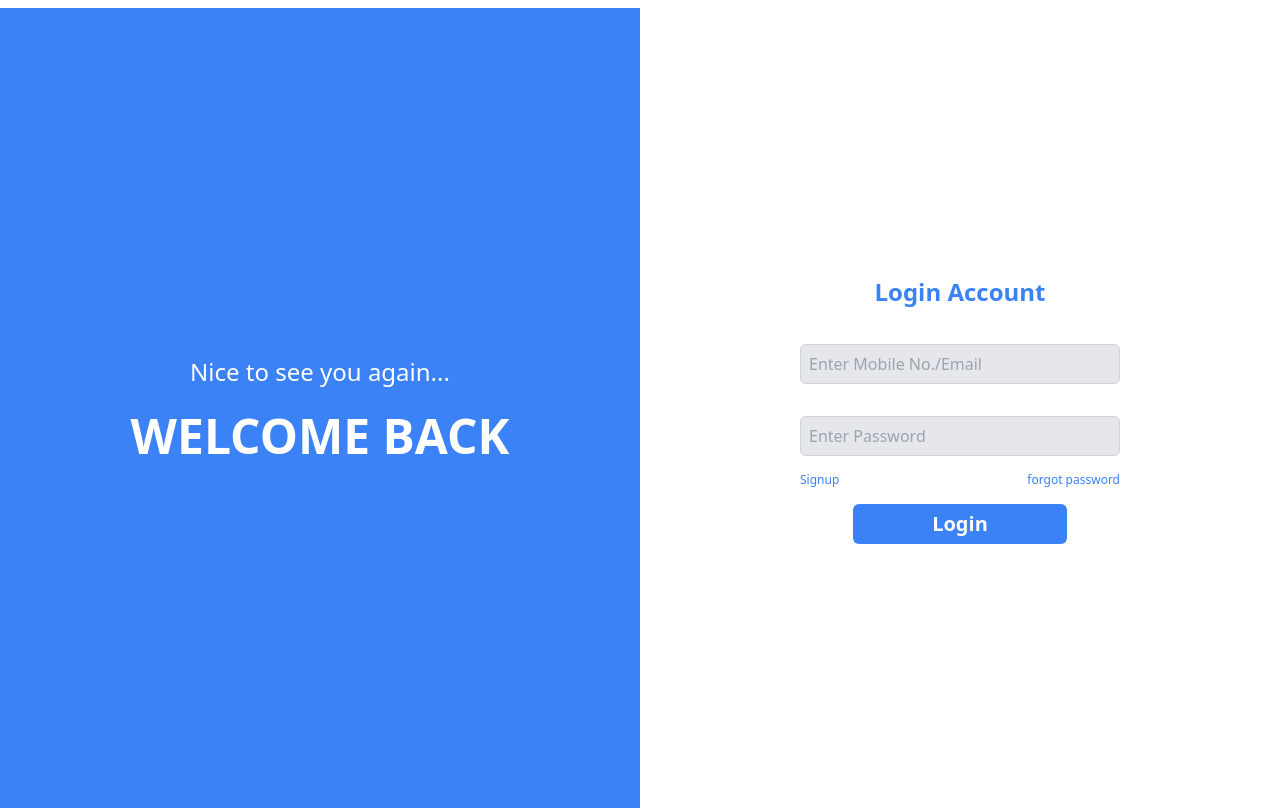
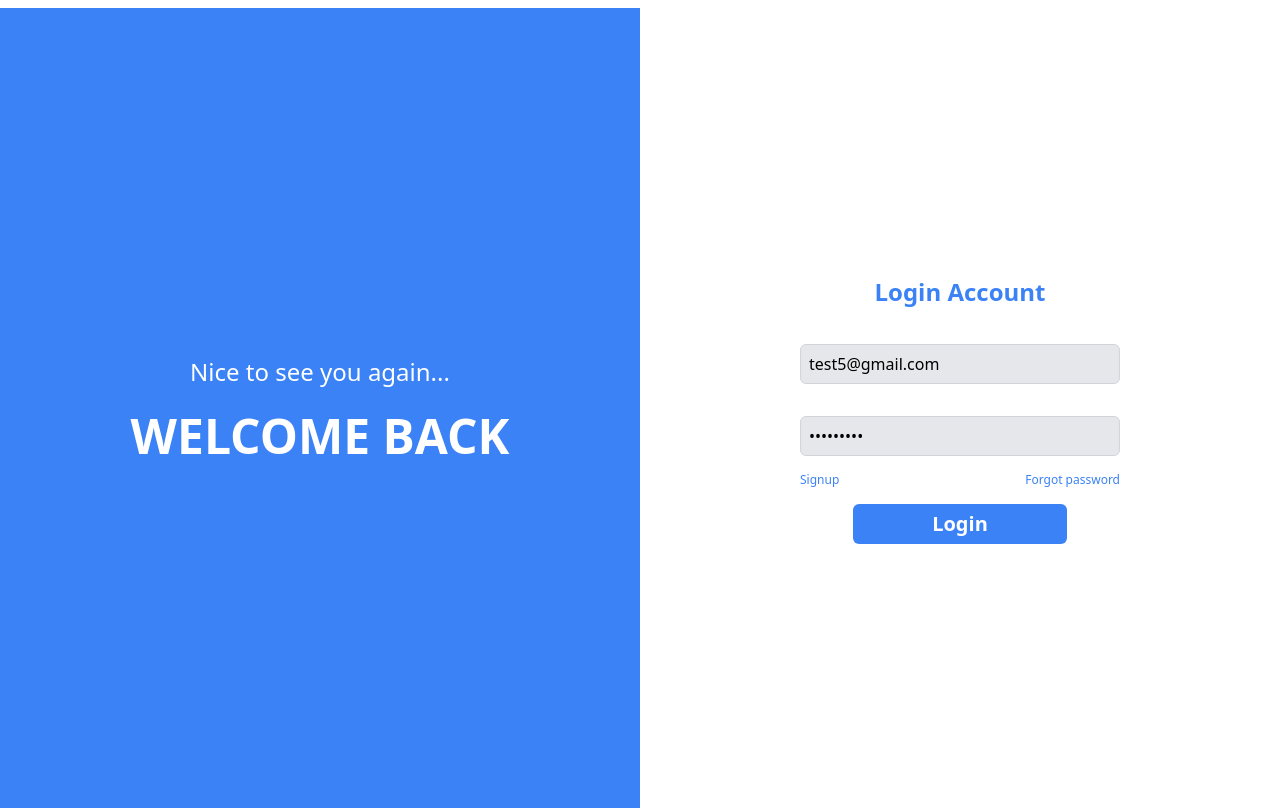
Before and after one commit to Jatin-4291/ShopeMe, a React (Vite) app in the folder frontend/: page /login in a window 1280 px wide. Built offline with nearby package versions, Linux system fonts and the light colour scheme.

Commit message:
changed to make it work

```diff
--- a/frontend/src/components/CheckAuth.jsx
+++ b/frontend/src/components/CheckAuth.jsx
@@ -2,10 +2,13 @@ import { Navigate } from "react-router-dom";
 import { useUser } from "../contexts/userContext";
 function CheckAuth() {
   const { isAuthenticated, user } = useUser();
+  console.log(isAuthenticated);
+  console.log(user.roles);
   if (!isAuthenticated) {
     return <Navigate to="/login" />;
   }
   if (isAuthenticated && user.roles === "customer") {
+    console.log(isAuthenticated, user.roles);
     return <Navigate to="/user" />;
   }
 }
--- a/frontend/src/pages/LoginPage.jsx
+++ b/frontend/src/pages/LoginPage.jsx
@@ -10,7 +10,7 @@ function LoginPage() {
     email: "test5@gmail.com",
     password: "jatin1234",
   });
-  const [error, setError] = useState(null);
+  const [error, setError] = useState("");
   const { setIsAuthenticated, setUser } = useUser();
   const navigate = useNavigate();
 
@@ -40,7 +40,6 @@ function LoginPage() {
       );
 
       // Set token in local storage
-      console.log(data.data.user);
       localStorage.setItem("jwt", data.token);
       localStorage.setItem("user", JSON.stringify(data.data.user));
       // Set authentication state to true
@@ -50,29 +49,31 @@ function LoginPage() {
       // Redirect the user to a secure route
       navigate("/redirect");
     } catch (error) {
-      setError("An error occurred. Please try again later.");
+      // Check if error has a response and parse the error message
+      let errorMessage = "An error occurred. Please try again.";
+
+      setError(errorMessage);
     }
   };
 
   return (
     <>
-      <div className="flex mt-2 h-3/5 ">
-        <div className="w-1/2 bg-blue-500 h-screen flex flex-col justify-center items-center  text-white">
+      <div className="flex mt-2 h-3/5">
+        <div className="w-1/2 bg-blue-500 h-screen flex flex-col justify-center items-center text-white">
           <h3 className="text-2xl">Nice to see you again...</h3>
           <br />
-          <h1 className="text-5xl  font-bold">WELCOME BACK</h1>
+          <h1 className="text-5xl font-bold">WELCOME BACK</h1>
         </div>
         <div className="w-1/2 h-4/5 flex flex-col justify-center items-center">
           <form className="w-full h-screen" onSubmit={handleSubmit}>
-            <div className=" w-full h-screen flex flex-col justify-center items-center">
-              {" "}
-              <h1 className="text-2xl  m-5 text-blue-500 font-bold">
+            <div className="w-full h-screen flex flex-col justify-center items-center">
+              <h1 className="text-2xl m-5 text-blue-500 font-bold">
                 Login Account
               </h1>
               <input
                 className="w-1/2 h-10 bg-gray-200 m-4 border border-gray-300 outline-none rounded-md px-2"
                 type="text"
-                value={formData.firstName}
+                value={formData.email}
                 name="email"
                 onChange={handleChange}
                 placeholder="Enter Mobile No./Email"
@@ -80,14 +81,14 @@ function LoginPage() {
               <input
                 className="w-1/2 bg-gray-200 h-10 m-4 border border-gray-300 outline-none rounded-md px-2"
                 type="password"
-                value={formData.firstName}
+                value={formData.password}
                 name="password"
                 onChange={handleChange}
                 placeholder="Enter Password"
               />
-              <div className=" w-1/2 text-blue-500 text-xs flex justify-between">
+              <div className="w-1/2 text-blue-500 text-xs flex justify-between">
                 <Link to="/signup">Signup</Link>
-                <p> forgot password</p>
+                <p>Forgot password</p>
               </div>
               <button className="w-1/3 h-10 m-4 bg-blue-500 font-bold text-xl text-center text-white rounded-md">
                 Login
```
Also changed, not shown: 2 other files (tests, documents, lock files or other folders).
